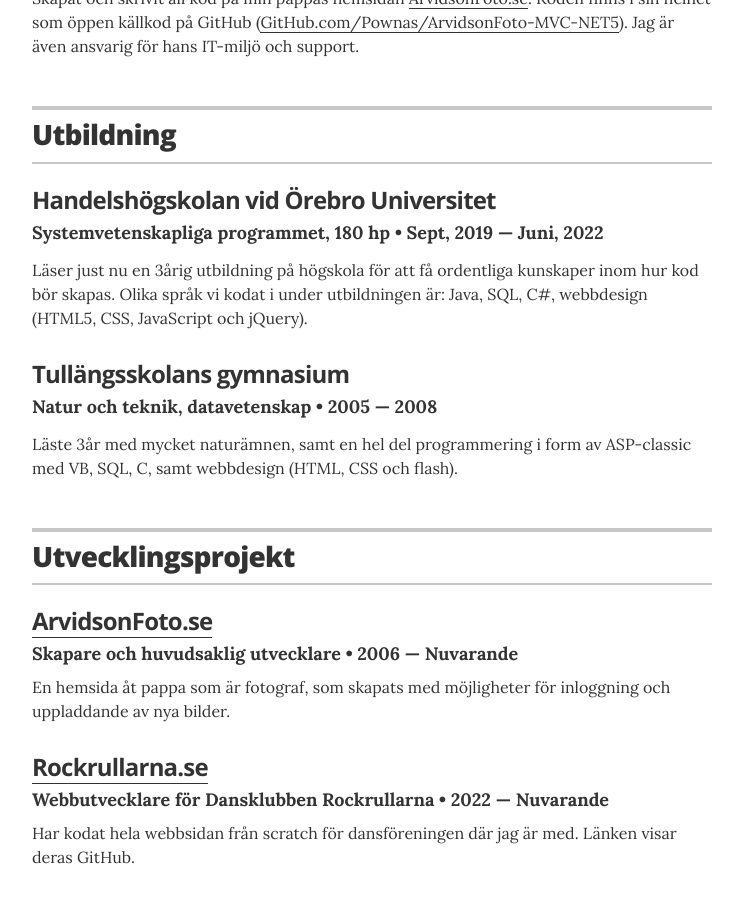
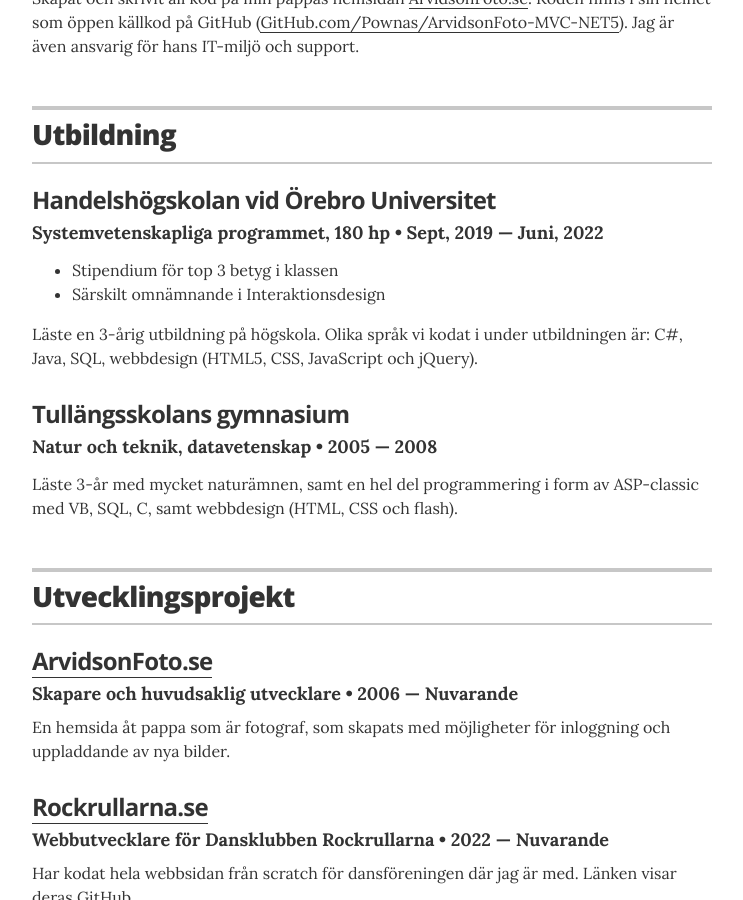
Before and after one commit to pownas/CV, a Jekyll site: the page built from index.html, in a window 1280 px wide and 900 px high, scrolled down 1935 px. Shown: the whole window, without its empty margins (268-1011 px from the left). Built offline with Jekyll 4.4.1, drawn with Linux system fonts in a browser that asks for light colours.

Commit message:
Update education data with awards and summaries
Added awards for university education and updated summaries for both university and high school entries in education.yml to better reflect completed studies and programming languages learned.

```diff
--- a/_data/education.yml
+++ b/_data/education.yml
@@ -2,13 +2,13 @@
 - degree: "Systemvetenskapliga programmet, 180 hp"
   uni: "Handelshögskolan vid Örebro Universitet"
   year: "Sept, 2019 &mdash; Juni, 2022"
-  #award: "Särskilt omnämnande i Interaktionsdesign-kursen"
-  #awards:
-  #  - award: "Summa Cumme Laude graduate"
-  summary: "Läser just nu en 3årig utbildning på högskola för att få ordentliga kunskaper inom hur kod bör skapas. Olika språk vi kodat i under utbildningen är: Java, SQL, C#, webbdesign (HTML5, CSS, JavaScript och jQuery)."
+  awards:
+    - award: "Stipendium för top 3 betyg i klassen"
+    - award: "Särskilt omnämnande i Interaktionsdesign"
+  summary: "Läste en 3-årig utbildning på högskola. Olika språk vi kodat i under utbildningen är: C#, Java, SQL, webbdesign (HTML5, CSS, JavaScript och jQuery)."
 
 - degree: "Natur och teknik, datavetenskap"
   uni: "Tullängsskolans gymnasium"
   year: "2005 &mdash; 2008"
   #award: "Avklarad utbildning"
-  summary: "Läste 3år med mycket naturämnen, samt en hel del programmering i form av  ASP-classic med VB, SQL, C, samt webbdesign (HTML, CSS och flash)."
+  summary: "Läste 3-år med mycket naturämnen, samt en hel del programmering i form av  ASP-classic med VB, SQL, C, samt webbdesign (HTML, CSS och flash)."
```
